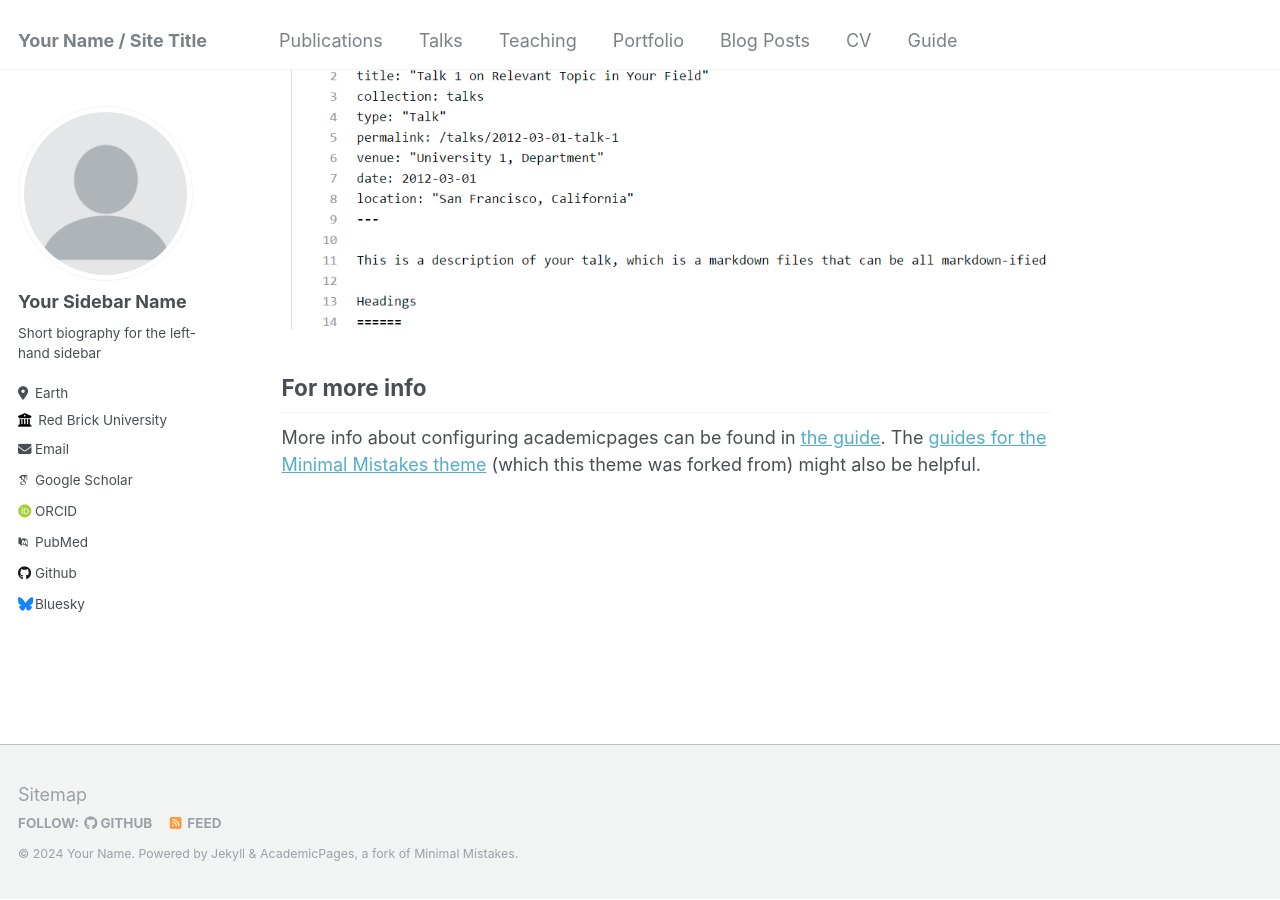
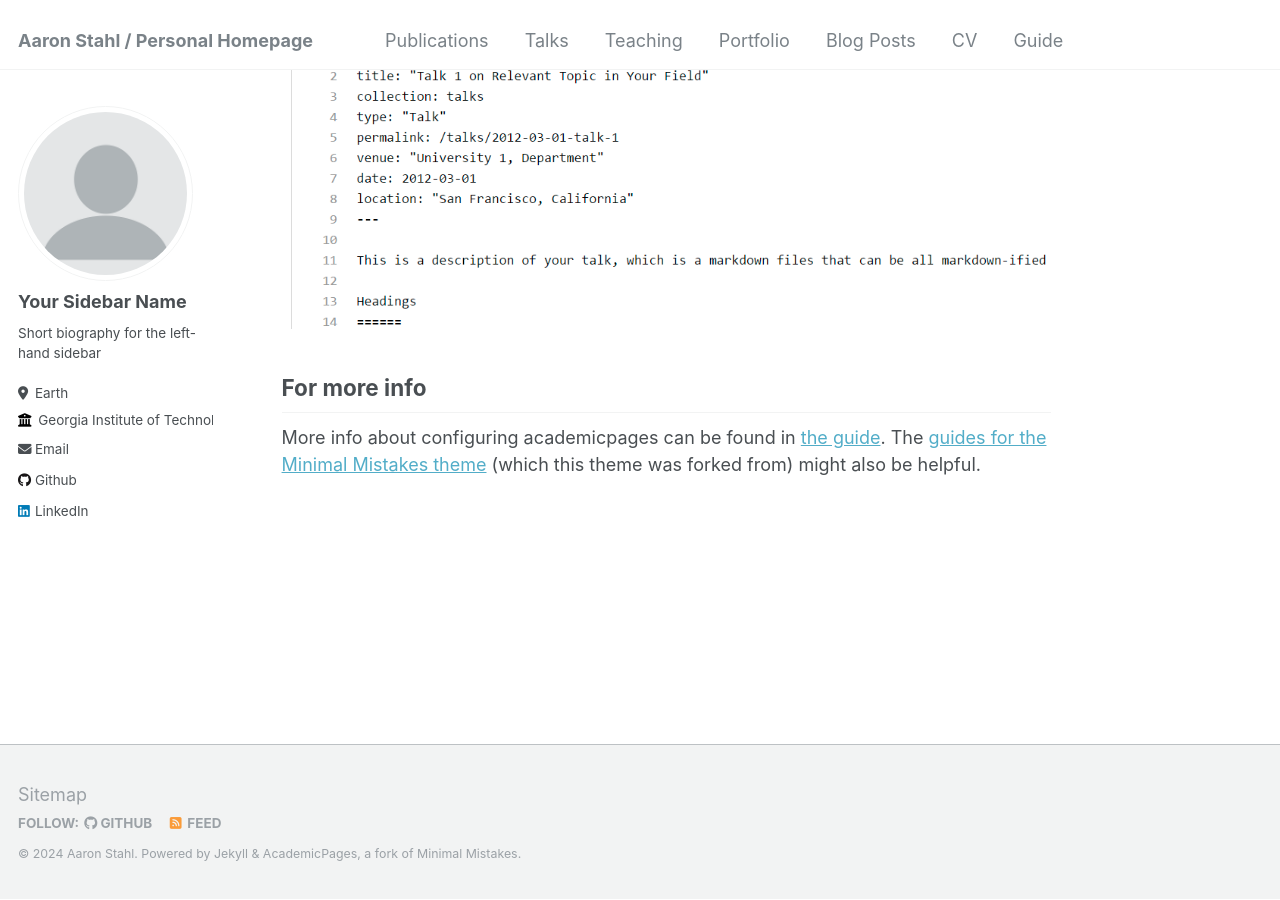
Before and after one commit to astahl3/astahl3.github.io, a Jekyll site: the page built from _pages/about.md, in a window 1280 px wide and 900 px high, scrolled down 3047 px. Built offline with Jekyll 4.4.1, drawn with Linux system fonts in a browser that asks for light colours; some web fonts are replaced.

Commit message:
updated _config.yml

```diff
--- a/_config.yml
+++ b/_config.yml
@@ -8,13 +8,13 @@
 
 # Basic Site Settings
 locale                   : "en-US"
-title                    : "Your Name / Site Title"
+title                    : "Aaron Stahl / Personal Homepage"
 title_separator          : "-"
-name                     : &name "Your Name"
-description              : &description "personal description"
-url                      : https://academicpages.github.io # the base hostname & protocol for your site e.g. "https://mmistakes.github.io"
+name                     : &name "Aaron Stahl"
+description              : &description "Contact information, background, CVs, sample codes, ..."
+url                      : https://astahl3.github.io # the base hostname & protocol for your site e.g. "https://mmistakes.github.io"
 baseurl                  : "" # the subpath of your site, e.g. "/blog"
-repository               : "academicpages/academicpages.github.io"
+repository               : "astahl3/astahl3.github.io"
 
 # Site Author - The following control what appear as part of the author content on the side bar.
 #               If a field is blank the icon and link will not appear, otherwise it will be shown.
@@ -26,28 +26,28 @@ author:
   pronouns         : # example: "she/her"
   bio              : "Short biography for the left-hand sidebar"
   location         : "Earth"
-  employer         : "Red Brick University"
+  employer         : "Georgia Institute of Technology"
   uri              : # URL
-  email            : "none@example.org"
+  email            : "aaron.m.stahl@gmail.com"
 
   # Academic websites
   arxiv            : # URL - Update with the correct link to your profile
-  googlescholar    : "https://scholar.google.com/citations?user=PS_CX0AAAAAJ"
+  googlescholar    : #"https://scholar.google.com/citations?user=PS_CX0AAAAAJ"
   impactstory      : # URL
-  orcid            : "http://orcid.org/yourorcidurl"
-  pubmed           : "https://www.ncbi.nlm.nih.gov/pubmed/?term=john+snow"
+  orcid            : #"http://orcid.org/yourorcidurl"
+  pubmed           : #"https://www.ncbi.nlm.nih.gov/pubmed/?term=john+snow"
   researchgate     : # URL
 
   # Repositories and software development
   bitbucket        : # Username - Update with your username on the site
   codepen          : # Username
   dribbble         : # Username
-  github           : "academicpages"
+  github           : "astahl3"
   kaggle           : # Username
   stackoverflow    : # User number or user number and name (i.e., use "1" or "1/jeff-atwood")
 
   # Social media
-  bluesky          : "bsky.app" # Replace this with you Bluesky username
+  bluesky          : #"bsky.app" # Replace this with you Bluesky username
   facebook         : # Username
   flickr           : # Username
   foursquare       : # Username
@@ -56,7 +56,7 @@ author:
   keybase          : # Username
   instagram        : # Username
   lastfm           : # Username
-  linkedin         : # Username
+  linkedin         : aaronmstahl # Username
   mastodon         : # URL
   medium           : # URL
   pinterest        : # Username
```
